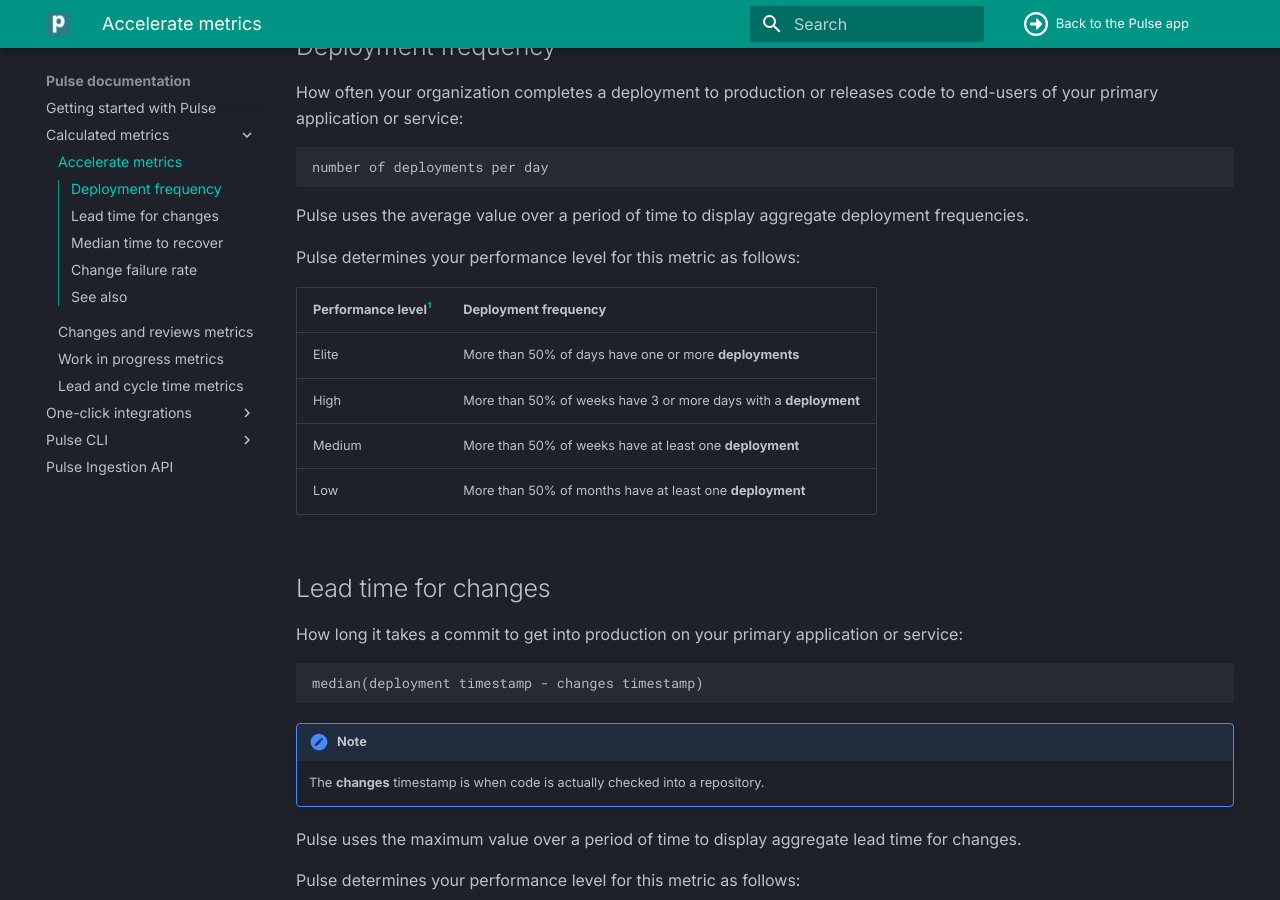
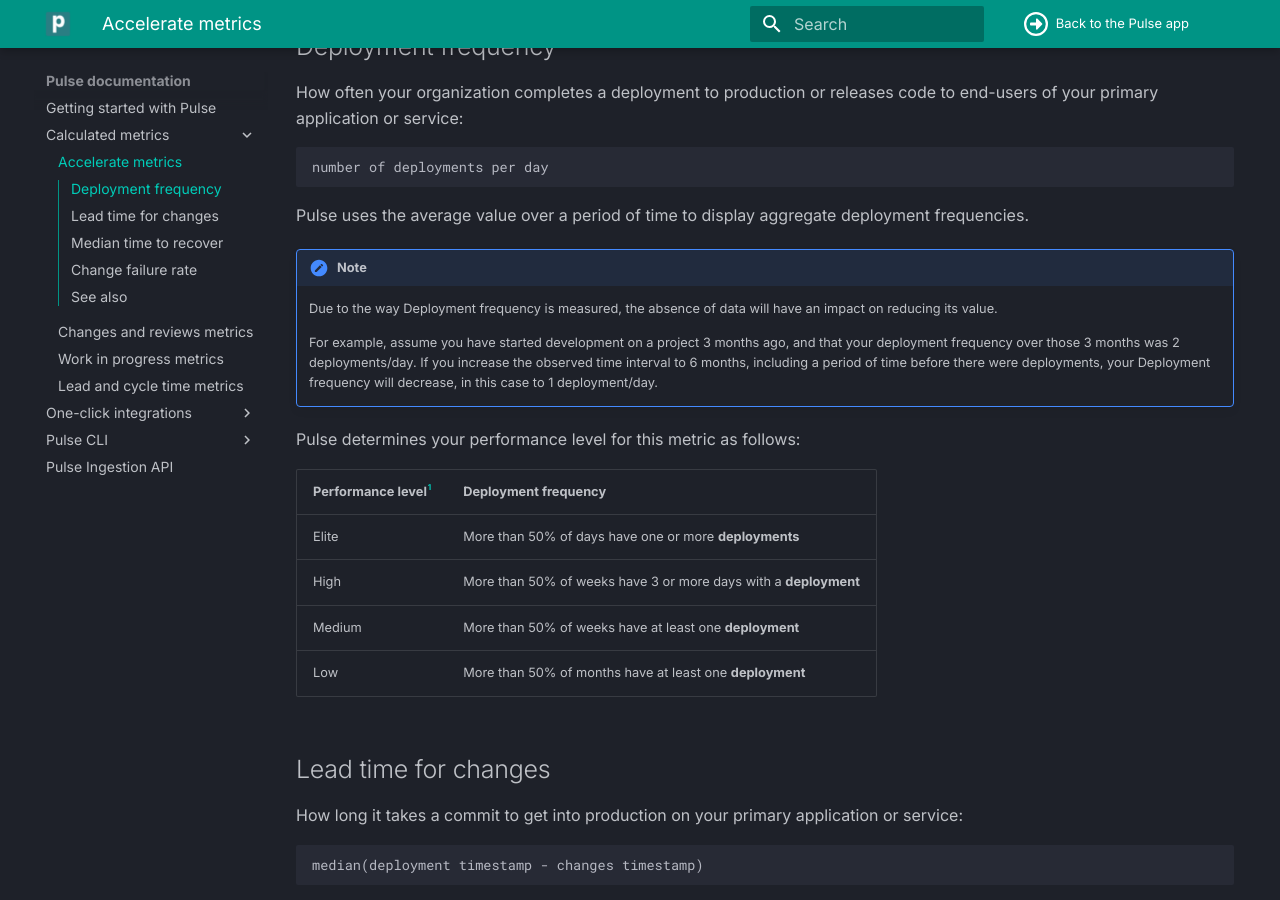
Before and after one commit to codacy/pulse-user-docs, an MkDocs documentation site: the page built from docs/metrics/accelerate.md, in a window 1280 px wide and 900 px high, scrolled down 384 px. Built offline with MkDocs 1.6.1 and Material for MkDocs 9.7.7, drawn with Linux system fonts in a browser that asks for light colours.

Commit message:
feat: Add a note on Deployment frequency missing data

````diff
--- a/docs/metrics/accelerate.md
+++ b/docs/metrics/accelerate.md
@@ -16,6 +16,11 @@
 ```
 
 Pulse uses the average value over a period of time to display aggregate deployment frequencies.
+
+!!! note
+    Due to the way Deployment frequency is measured, the absence of data will have an impact on reducing its value.
+
+    For example, assume you have started development on a project 3 months ago, and that your deployment frequency over those 3 months was 2 deployments/day. If you increase the observed time interval to 6 months, including a period of time before there were deployments, your Deployment frequency will decrease, in this case to 1 deployment/day.
 
 Pulse determines your performance level for this metric as follows:
 
````
